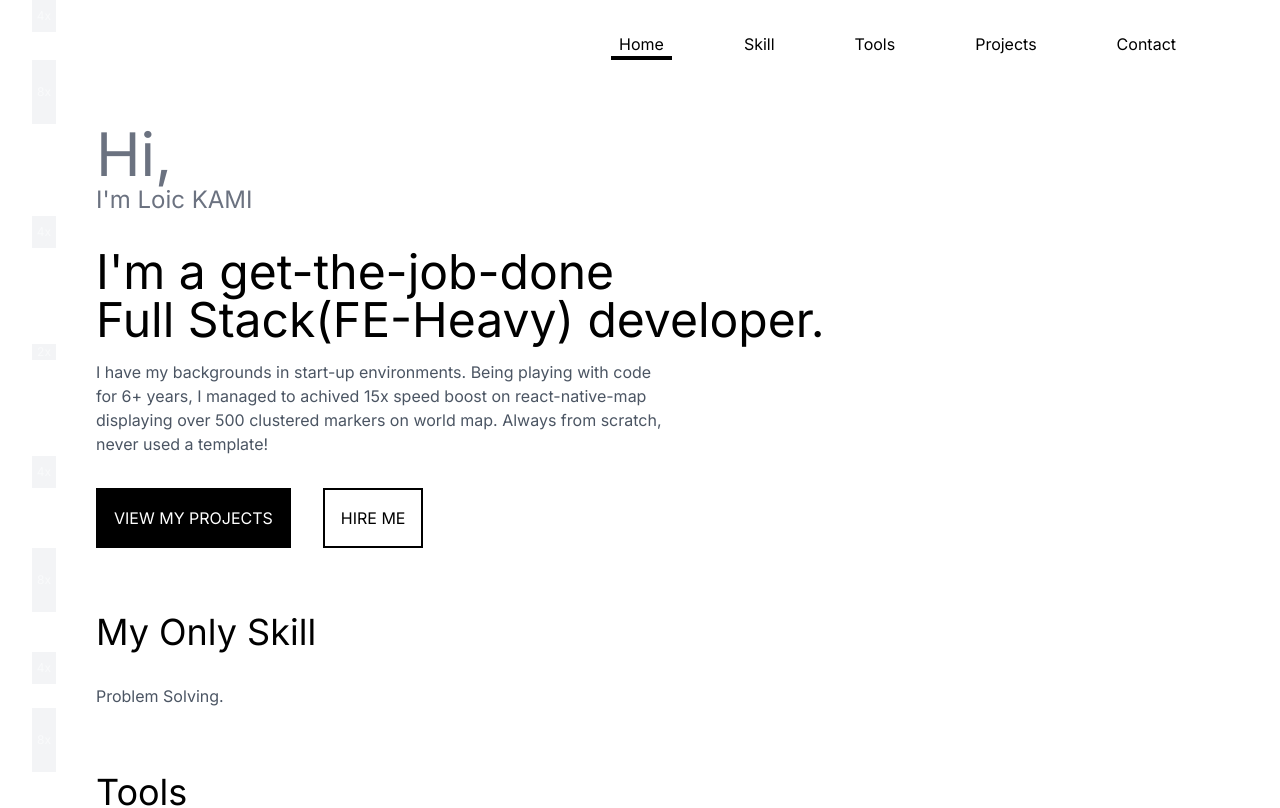
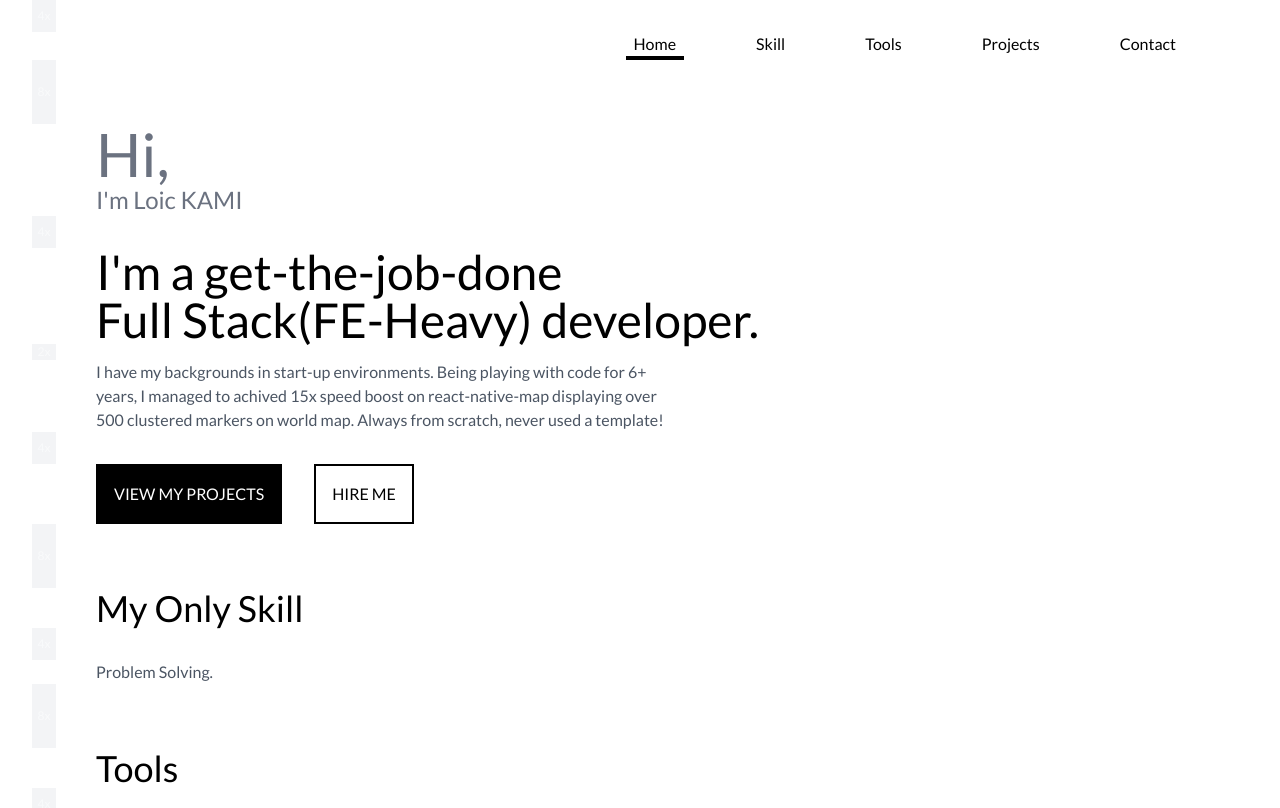
Before and after one commit to kamicodaxe/portfolio, a Next.js app: page / in a window 1280 px wide. Shown: the top 808 px of the page. Built offline with nearby package versions, Linux system fonts and the light colour scheme.

Commit message:
- updted layout.tsx, using lato Google font.

```diff
--- a/src/app/layout.tsx
+++ b/src/app/layout.tsx
@@ -1,11 +1,15 @@
+import { Lato } from 'next/font/google'
 import './globals.css'
-import { Inter } from 'next/font/google'
 
-const inter = Inter({ subsets: ['latin'] })
+const lato = Lato({
+  style: ['normal'],
+  weight: ['700', '400', '300'],
+  subsets: ['latin']
+})
 
 export const metadata = {
-  title: 'Create Next App',
-  description: 'Generated by create next app',
+  title: 'Portfolio - Loïc Kami',
+  description: 'Get-The-Job-Done Full Stack (FE-Heavy) developer',
 }
 
 export default function RootLayout({
@@ -13,9 +17,10 @@ export default function RootLayout({
 }: {
   children: React.ReactNode
 }) {
+  console.log(lato.className)
   return (
     <html lang="en">
-      <body className={inter.className}>{children}</body>
+      <body className={lato.className}>{children}</body>
     </html>
   )
 }
```
